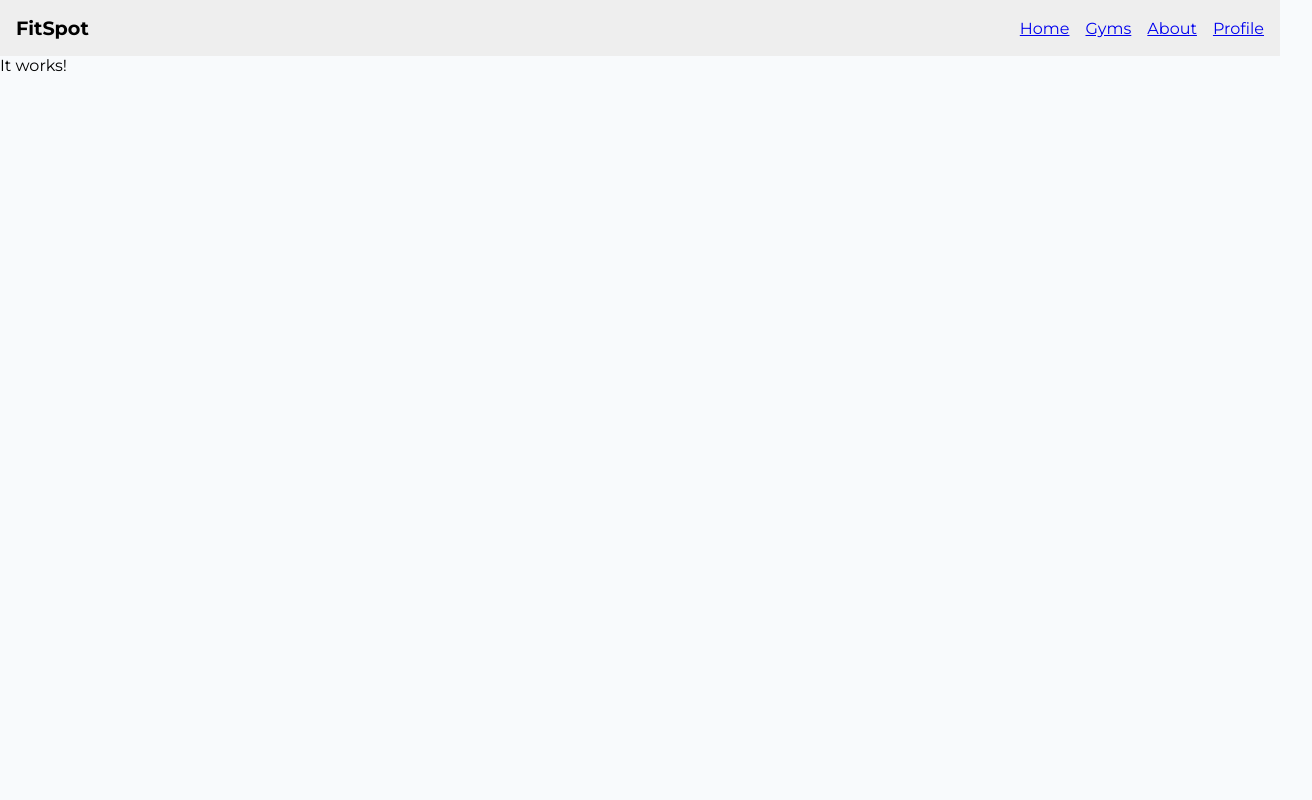
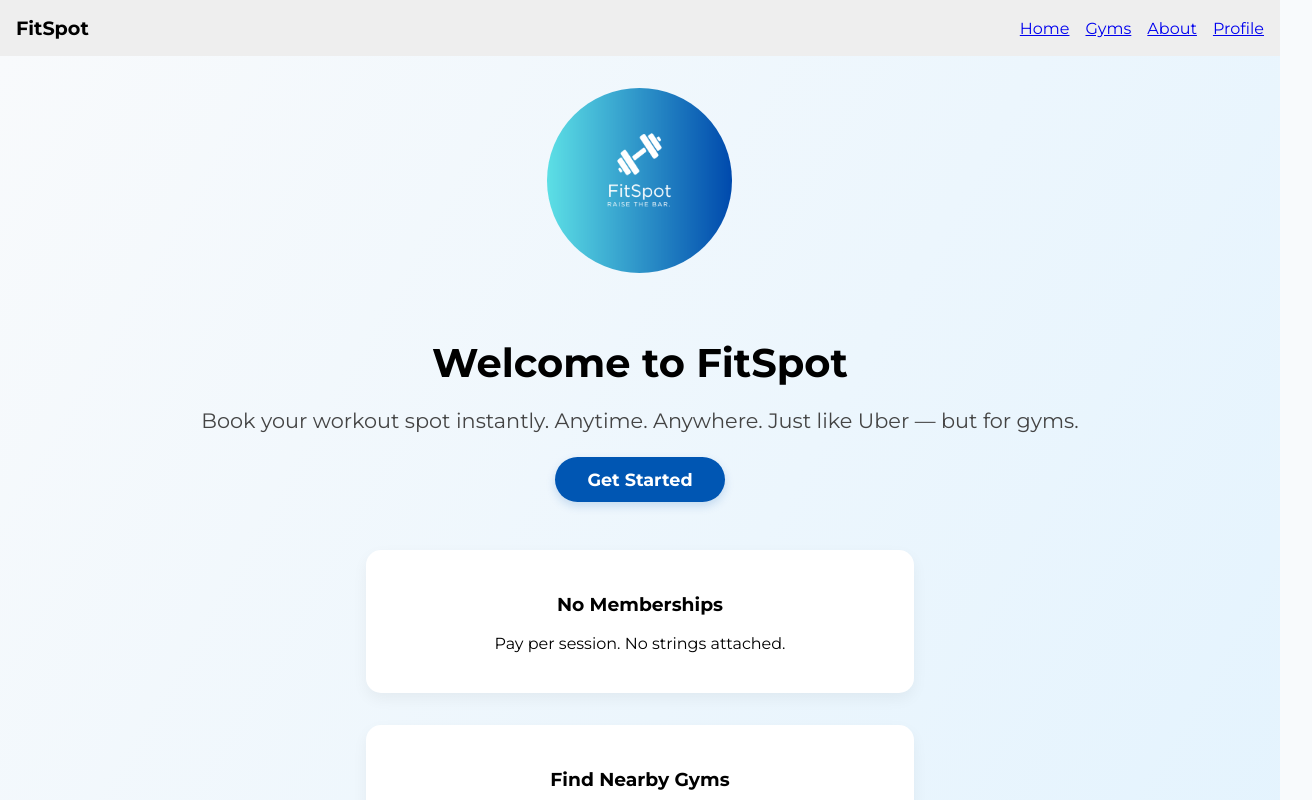
Before and after one commit to StartedtoCodewithAI/FitSpot, a React (Vite) app: page / in a window 1280 px wide. Shown: the top 800 px of the page, 1312 px wide, since content can reach past the window. Built offline with nearby package versions, Linux system fonts and the light colour scheme.

Commit message:
Update App.jsx

```diff
--- a/src/App.jsx
+++ b/src/App.jsx
@@ -1,12 +1,21 @@
 import React from "react";
-import { HashRouter as Router } from "react-router-dom";
+import { HashRouter as Router, Routes, Route } from "react-router-dom";
 import Navbar from './components/Navbar';
+import Home from './pages/Home';
+import Gyms from './pages/Gyms';
+import About from './pages/About';
+import Profile from './pages/Profile';
 
 export default function App() {
   return (
     <Router>
       <Navbar />
-      <div>It works!</div>
+      <Routes>
+        <Route path="/" element={<Home />} />
+        <Route path="/gyms" element={<Gyms />} />
+        <Route path="/about" element={<About />} />
+        <Route path="/profile" element={<Profile />} />
+      </Routes>
     </Router>
   );
 }
```
